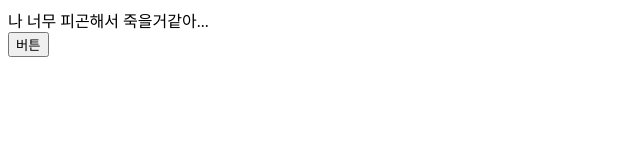
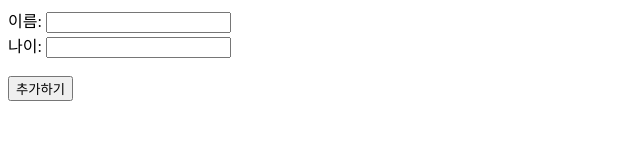
Before and after one commit to Grafrath/java_py_gye, a plain HTML site: page step1_ui/Js/first.html in a window 1280 px wide. Shown: the whole page, without its empty margins (0-640 px from the left). Drawn offline with Linux system fonts and the light colour scheme.

Commit message:
Update first.html

```diff
--- a/step1_ui/Js/first.html
+++ b/step1_ui/Js/first.html
@@ -5,24 +5,32 @@
         <meta charset="UTF-8">
         <meta name="viewport" content="width=device-width, initial-scale=1.0">
         <title>JavaScript</title>
-        <script>
-            // JavaScript 코드는 여기에 작성합니다.
-            console.log("Hello, JavaScript!");
-            // document <body> 태그 안에 내용을 출력
-            document.write("나 너무 피곤해서 죽을거같아...");
-        </script>
     </head>
 
     <body>
+        <label>이름: <input type="text" id="nameInput"></label><br>
+        <label>나이: <input type="number" id="ageInput"></label><br><br>
+        <button onclick="addUser()">추가하기</button>
 
-        <br>
-        <button>버튼</button>
         <script>
-            // 버튼 클릭 시 경고창 출력
-            const button = document.querySelector("button");
-            button.addEventListener("click", function() {
-                alert("버튼이 클릭되었습니다!");
-            });
+            // 사용자 목록
+            let users = [];
+
+            // 사용자 추가 함수
+            function addUser() {
+                let name = document.querySelector("#nameInput").value;
+                let age = document.querySelector("#ageInput").value;
+
+                let newuser = {
+                    "name": name,
+                    "age": age
+                };
+
+                users.push(newuser);
+
+                console.log("새 사용자 추가됨:", newuser);
+                console.log("현재 users 배열:", users);
+            }
         </script>
 
     </body>
```
